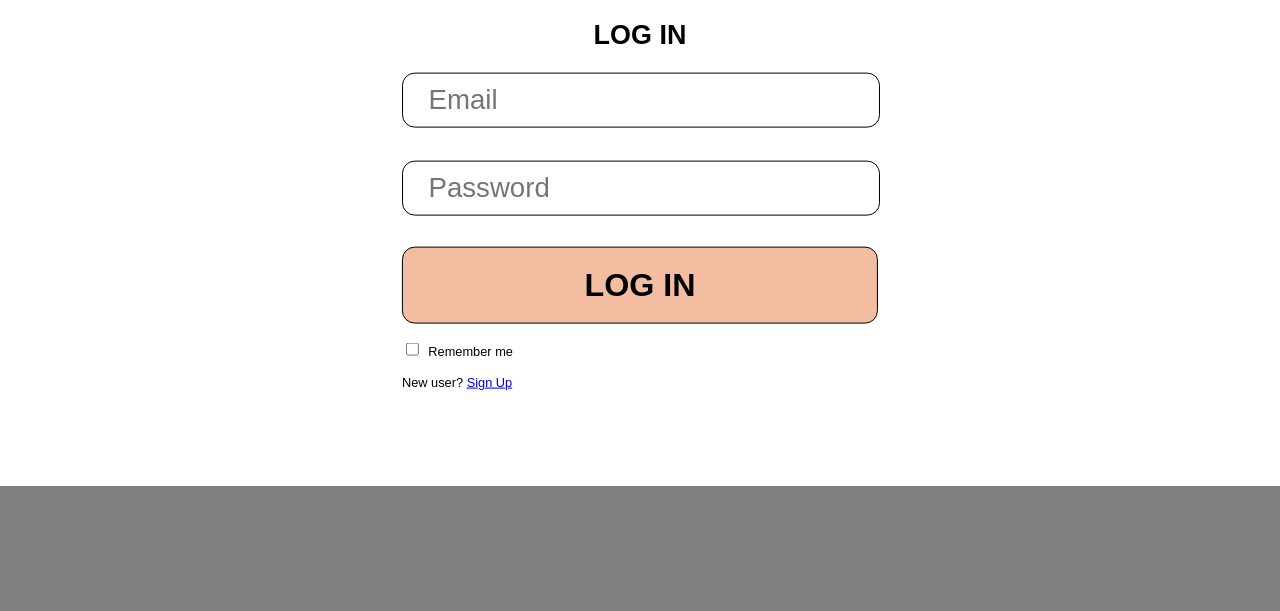
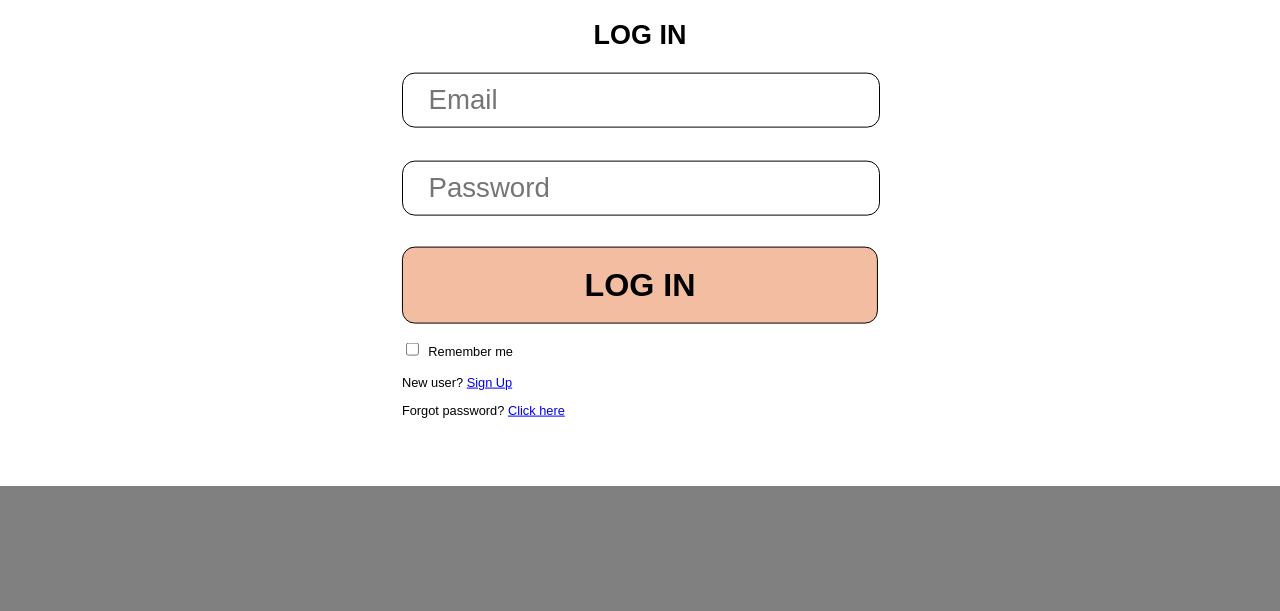
Before and after one commit to mwang8936/Keyboard-Website, a Flask app: page /login in a window 1280 px wide. Shown: the part 189-800 px from the top of the page. Run offline with Flask 2, Linux system fonts and the light colour scheme; some web fonts are replaced.

Commit message:
login file

```diff
--- a/project/templates/Login.html
+++ b/project/templates/Login.html
@@ -156,6 +156,7 @@ font-family: Arial, sans-serif;
         <input type="checkbox" id="remember" name="remember_me" value="Button">
         <label for="remember" style="font-size: 1vw;"> Remember me</label><br>
         <p style="font-size: 1vw;">New user? <a href="{{ url_for('auth.signup') }}">Sign Up</a></p>
+          <p style="font-size: 1vw;">Forgot password? <a href="{{ url_for('auth.reset_request') }}">Click here</a></p>
       </div>
 
     </form>
```
